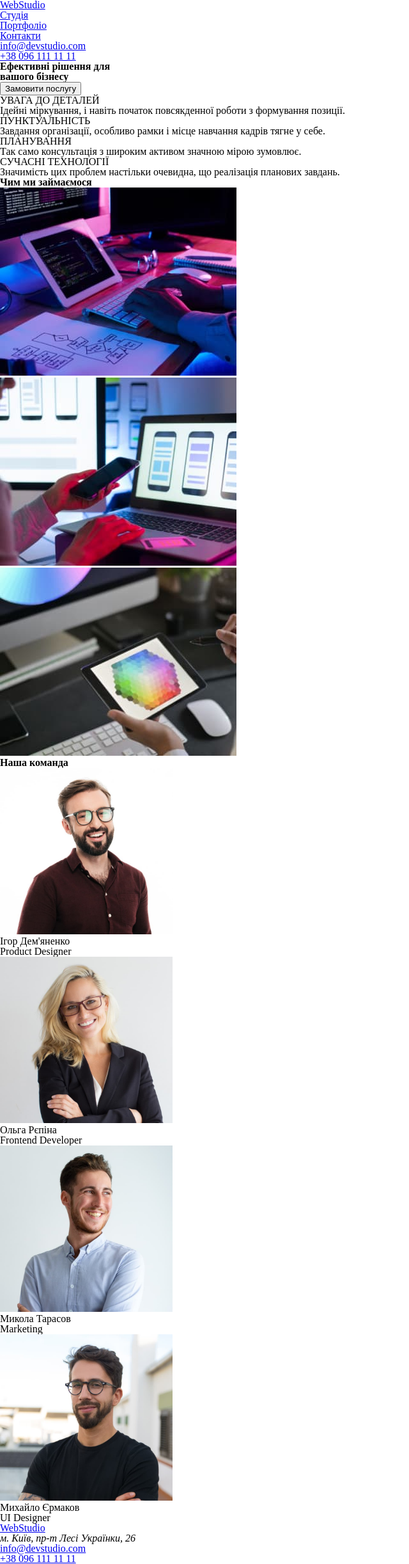
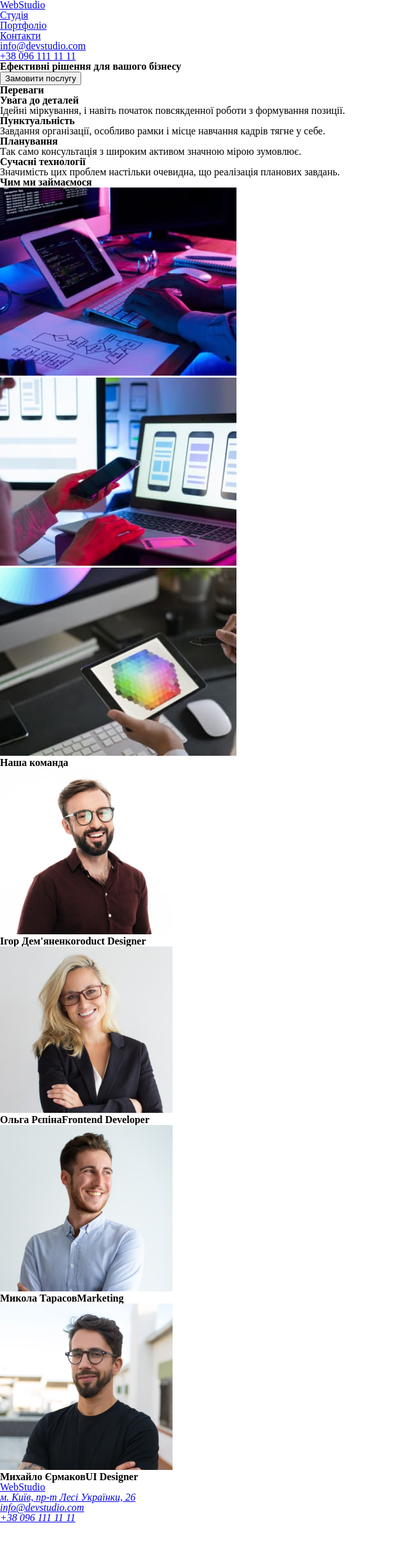
Before and after one commit to Svan7525/goit-markup-hw-01, a plain HTML site: page index.html in a window 1280 px wide. Shown: the whole page at 64% size, without its empty margins (0-640 px from the left). After the commit the page ends 2380 px from the top, so only its background shows below. Drawn offline with nearby package versions, Linux system fonts and the light colour scheme.

Commit message:
Правки домашнього завдання

```diff
--- a/index.html
+++ b/index.html
@@ -16,12 +16,12 @@
 <body>
   <header>
     <nav>
-      <a href="/">
-        <p><span>Web</span>Studio</p>
+      <a href="./index.html">
+        <span>Web</span>Studio
       </a>
       <ul>
         <li>
-          <a href="#">Студія</a>
+          <a href="./index.html">Студія</a>
         </li>
         <li>
           <a href="#">Портфоліо</a>
@@ -29,8 +29,8 @@
         <li>
           <a href="#">Контакти</a>
         </li>
+      </ul>
     </nav>
-    </ul>
     <ul>
       <li>
         <a class="mail" href="mailto:info@devstudio.com">info@devstudio.com</a>
@@ -42,25 +42,26 @@
   </header>
   <main>
     <section>
-      <h1>Ефективні рішення для <br> вашого бізнесу</h1>
+      <h1>Ефективні рішення для вашого бізнесу</h1>
       <button type="button">Замовити послугу</button>
     </section>
     <section>
+      <h2>Переваги</h2>
       <ul>
         <li>
-          <p>УВАГА ДО ДЕТАЛЕЙ</p>
+          <h3>Увага до деталей</h3>
           <p>Ідейні міркування, і навіть початок повсякденної роботи з формування позиції.</p>
         </li>
         <li>
-          <p>ПУНКТУАЛЬНІСТЬ</p>
+          <h3>Пунктуальність</h3>
           <p>Завдання організації, особливо рамки і місце навчання кадрів тягне у себе.</p>
         </li>
         <li>
-          <p>ПЛАНУВАННЯ</p>
+          <h3>Планування</h3>
           <p>Так само консультація з широким активом значною мірою зумовлює.</p>
         </li>
         <li>
-          <p>СУЧАСНІ ТЕХНОЛОГІЇ</p>
+          <h3>Сучасні технології</h3>
           <p>Значимість цих проблем настільки очевидна, що реалізація планових завдань.</p>
         </li>
       </ul>
@@ -69,13 +70,13 @@
       <h2>Чим ми займаємося</h2>
       <ul>
         <li>
-          <img src="./images/img.jpg" alt="Photo employment 1" width="370">
+          <img src="./images/box1.jpg" alt="Photo employment 1" width="370">
         </li>
         <li>
-          <img src="./images/box 2.jpg" alt="Photo employment 2" width="370">
+          <img src="./images/box2.jpg" alt="Photo employment 2" width="370">
         </li>
         <li>
-          <img src="./images/box 3.jpg" alt="Photo employment 3" width="370">
+          <img src="./images/box3.jpg" alt="Photo employment 3" width="370">
         </li>
       </ul>
     </section>
@@ -83,39 +84,33 @@
       <h2>Наша команда</h2>
       <ul>
         <li>
-          <figure>
-            <img src="./images/team (1).jpg" alt="Photo team 1" width="270">
-            <figcaption><span>Ігор Дем'яненко</span><br>Product Designer</figcaption>
-          </figure>
+          <img src="./images/team1.jpg" alt="Photo team 1" width="270">
+          <h3><span>Ігор Дем'яненко</span><b>roduct Designer</b></h3>
         </li>
         <li>
-          <figure>
-            <img src="./images/team (2).jpg" alt="Photo team 2" width="270">
-            <figcaption><span>Ольга Рєпіна</span><br>Frontend Developer</figcaption>
-          </figure>
+          <img src="./images/team2.jpg" alt="Photo team 2" width="270">
+          <h3><span>Ольга Рєпіна</span><b>Frontend Developer</b></h3>
         </li>
         <li>
-          <figure>
-            <img src="./images/team (3).jpg" alt="Photo team 3" width="270">
-            <figcaption><span>Микола Тарасов</span><br>Marketing</figcaption>
-          </figure>
+          <img src="./images/team3.jpg" alt="Photo team 3" width="270">
+          <h3><span>Микола Тарасов</span><b>Marketing</b></h3>
         </li>
         <li>
-          <figure>
-            <img src="./images/team (4).jpg" alt="Photo team 4" width="270">
-            <figcaption><span>Михайло Єрмаков</span><br>UI Designer</figcaption>
-          </figure>
+          <img src="./images/team4.jpg" alt="Photo team 4" width="270">
+          <h3><span>Михайло Єрмаков</span><b>UI Designer</b></h3>
         </li>
       </ul>
     </section>
   </main>
   <footer>
-    <a href="/">
-      <p><span>Web</span>Studio</p>
+    <a href="./index.html">
+      <span>Web</span>Studio
     </a>
+    <address>
       <ul>
         <li>
-        <address>м. Київ, пр-т Лесі Українки, 26</address>
+          <a href="https://goo.gl/maps/qVN2PYLP39VzeZfm9" target="_blank" rel="noreferrer noopener">м. Київ, пр-т Лесі
+            Українки, 26</a>
         </li>
         <li>
           <a class="mail" href="mailto:info@devstudio.com">info@devstudio.com</a>
@@ -124,6 +119,7 @@
           <a class="phone" href="tel:+380961111111">+38 096 111 11 11</a>
         </li>
       </ul>
+    </address>
   </footer>
 
   <script src="https://ajax.googleapis.com/ajax/libs/jquery/3.4.1/jquery.min.js"></script>
```
Also changed, not shown: index2.html (deleted, +0 -40 lines), .prettierrc.json (added), images/box1.jpg (renamed from images/img.jpg), images/box2.jpg (renamed from images/box 2.jpg), images/box3.jpg (renamed from images/box 3.jpg), images/team1.jpg (renamed from images/team (1).jpg), images/team2.jpg (renamed from images/team (2).jpg), images/team3.jpg (renamed from images/team (3).jpg), images/team4.jpg (renamed from images/team (4).jpg). Lines whose indentation alone changed are shown as unchanged.
